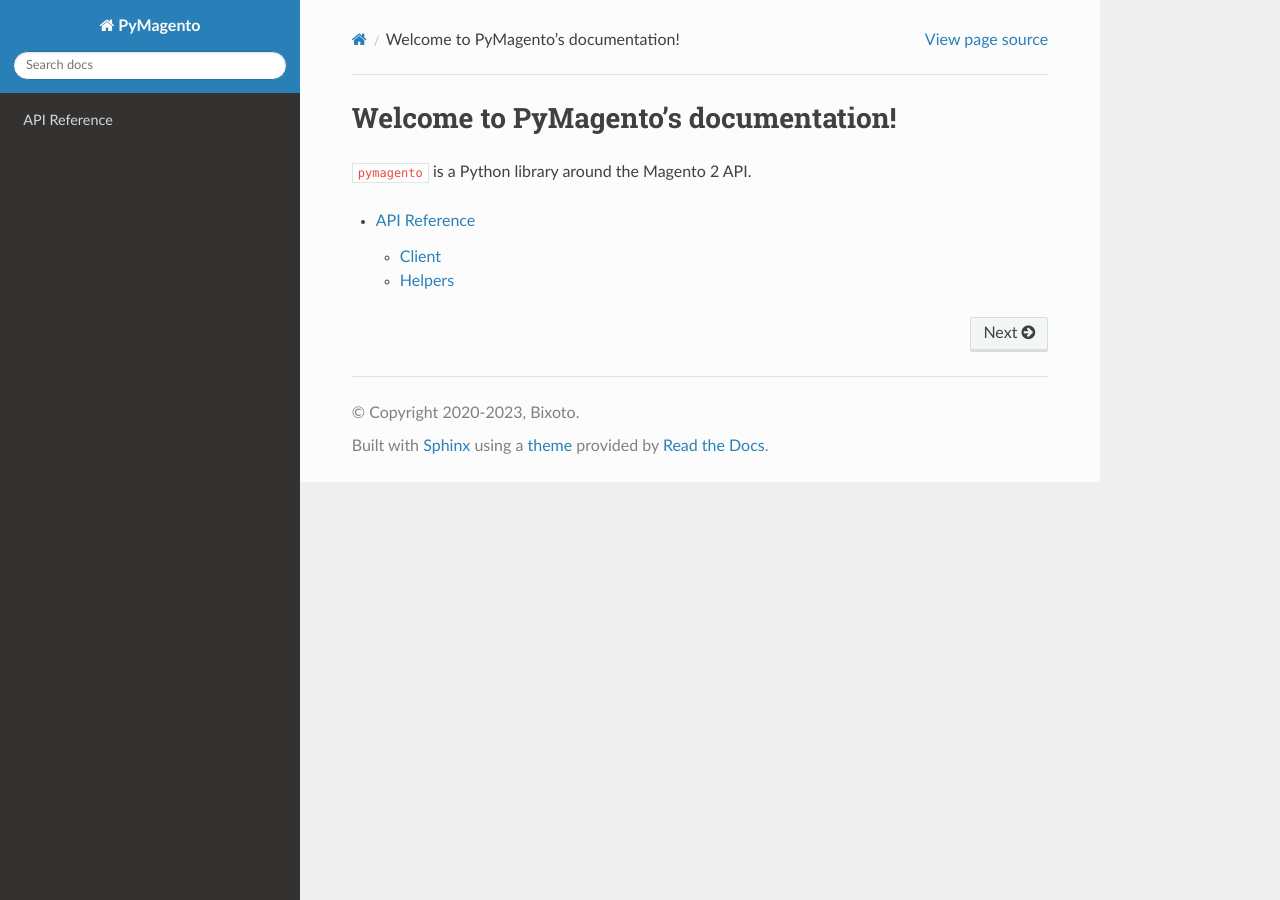
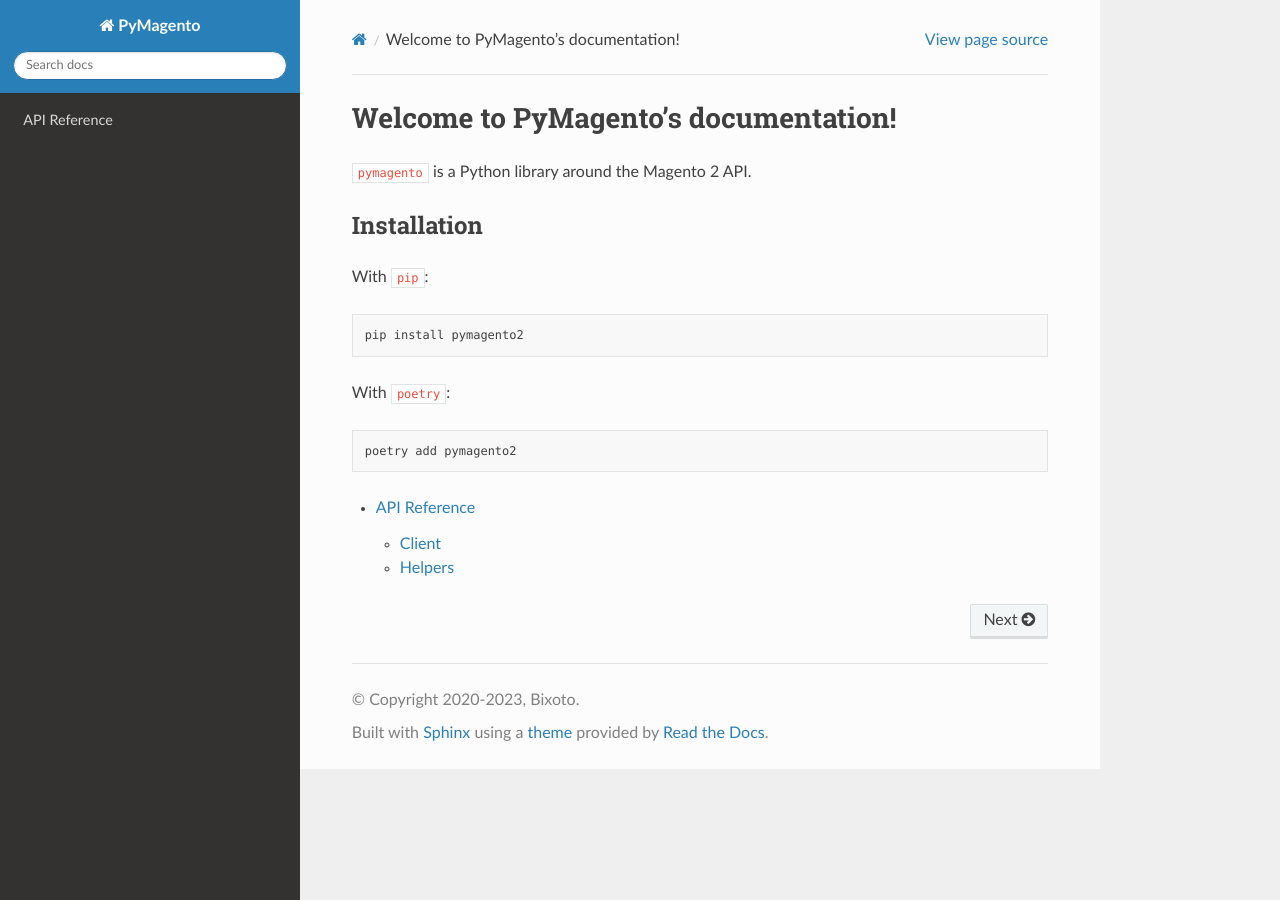
Before and after one commit to Bixoto/PyMagento, a Sphinx documentation site: the page built from docs/index.rst, in a window 1280 px wide. Built offline with Sphinx 7.4.7 and the Read the Docs theme 2.0.0, drawn with Linux system fonts in a browser that asks for light colours.

Commit message:
docs: add 'installation' section

```diff
--- a/docs/index.rst
+++ b/docs/index.rst
@@ -3,6 +3,18 @@
 
 ``pymagento`` is a Python library around the Magento 2 API.
 
+Installation
+------------
+
+With ``pip``::
+
+    pip install pymagento2
+
+With ``poetry``::
+
+    poetry add pymagento2
+
+
 .. toctree::
    :maxdepth: 2
 
```
